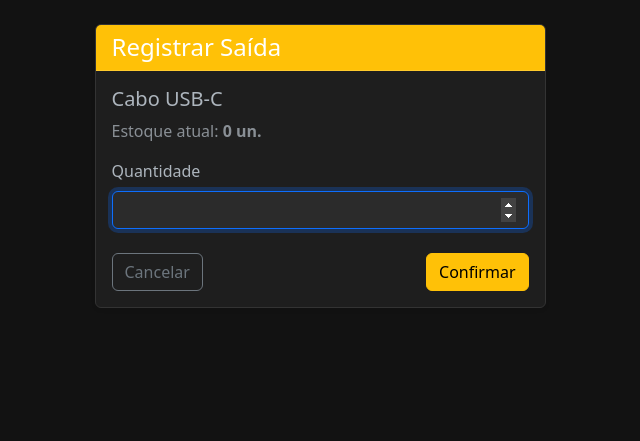
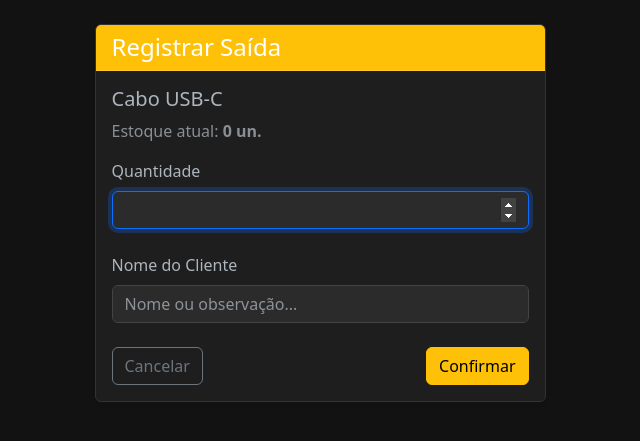
Before and after one commit to CarlosNatanael/db_loja, a Flask app: page /movimentar/1/S in a window 1280 px wide. Shown: the part 56-497 px from the top of the page, without its empty margins (320-960 px from the left). Run offline with Flask 3, Linux system fonts and the light colour scheme; data comes from the database, SQL or seed files in the repository.

Commit message:
feat: add nova columa cliente

```diff
--- a/app.py
+++ b/app.py
@@ -55,7 +55,13 @@ def movimentar(id_produto, tipo):
             flash(f'Erro: Estoque insuficiente. Você só tem {produto.quantidade_atual} un.', 'error')
             return redirect(url_for('movimentar', id_produto=produto.id, tipo=tipo))
 
-        nova_movimentacao = Movimentacao(produto_id=produto.id, tipo=tipo, quantidade=quantidade)
+        nome_cliente = request.form.get('cliente') if tipo == 'S' else None
+        nova_movimentacao = Movimentacao(
+            produto_id=produto.id,
+            tipo=tipo,
+            quantidade=quantidade,
+            cliente=nome_cliente
+        )
         db.session.add(nova_movimentacao)
 
         if tipo == 'E':
--- a/models.py
+++ b/models.py
@@ -27,7 +27,7 @@ class Movimentacao(db.Model):
     tipo = db.Column(db.String(1), nullable=False)
     quantidade = db.Column(db.Integer, nullable=False)
 
-    # Registra a data e hora exata da movimentação automaticamente
+    cliente = db.Column(db.String(100), nullable=True)
     data_hora = db.Column(db.DateTime, nullable=False, default=datetime.utcnow)
 
     def __repr__(self):
--- a/templates/movimentar.html
+++ b/templates/movimentar.html
@@ -18,7 +18,14 @@
                         <label for="quantidade" class="form-label">Quantidade</label>
                         <input type="number" class="form-control" id="quantidade" name="quantidade" min="1" required autofocus>
                     </div>
-
+                    {% if tipo == 'S' %}
+                    <div class="mb-4">
+                        <label for="cliente" class="form-label">Nome do Cliente</label>
+                        <input type="text" class="form-control" id="cliente" name="cliente" placeholder="Nome ou observação..." required>
+                    </div>
+                    {% else %}
+                    <div class="mb-4"></div>
+                    {% endif %}
                     <div class="d-flex justify-content-between">
                         <a href="{{ url_for('index') }}" class="btn btn-outline-secondary">Cancelar</a>
                         <button type="submit" class="btn {% if tipo == 'E' %}btn-success{% else %}btn-warning{% endif %}">
```
Also changed, not shown: templates/historico.html (+8 -0 lines).
